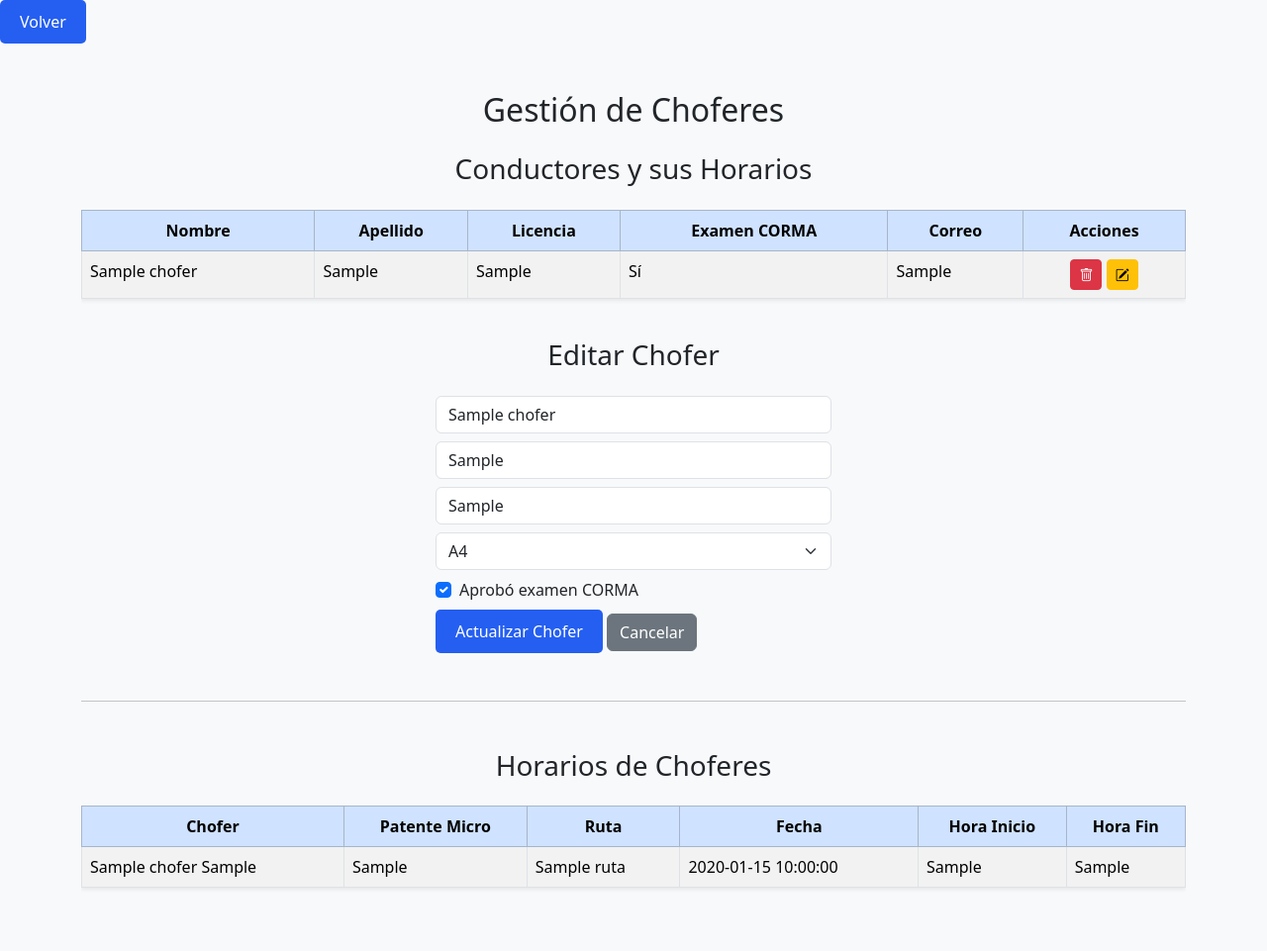
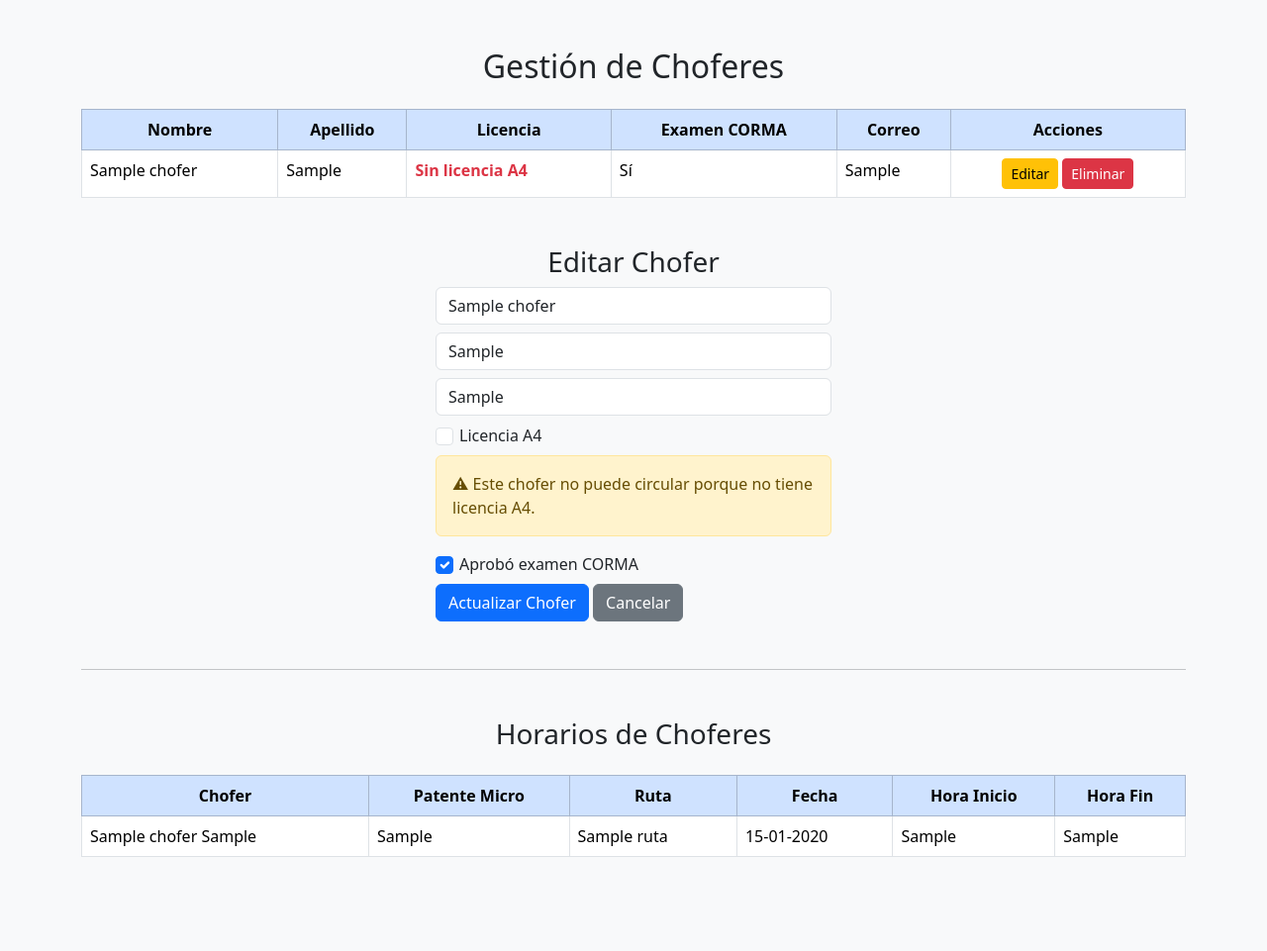
Before and after one commit to Bukishi/SistemaMicros, a PHP site: page /conductores.php?editar_id=1 in a window 1280 px wide. Shown: the whole page at 99% size. After the commit the page ends 866 px from the top, so only its background shows below. Run offline with PHP 8.4, Linux system fonts and the light colour scheme; the visitor is signed in with stand-in values (Sample User, id 1); tables that the repository leaves empty or names only in its code hold one stand-in row (values such as "Sample post"); some libraries are stand-ins or nearby versions.

Commit message:
Update conductores.php

```diff
--- a/conductores.php
+++ b/conductores.php
@@ -23,14 +23,13 @@ if (isset($_GET['editar_id'])) {
 
 // ACTUALIZAR CHOFER
 if (isset($_POST['update'])) {
-    $id         = $_POST['id'];
-    $nombre     = $_POST['nombre'];
-    $apellido   = $_POST['apellido'];
-    $correo     = $_POST['correo'];
-    $licencia   = $_POST['licencia'];
+    $id           = $_POST['id'];
+    $nombre       = $_POST['nombre'];
+    $apellido     = $_POST['apellido'];
+    $correo       = $_POST['correo'];
+    $licencia     = isset($_POST['licencia']) ? 'A4' : '';
     $examen_corma = isset($_POST['examen_corma']) ? 1 : 0;
 
-    // Obtener usuario_id para actualizar usuario
     $stmt = $pdo->prepare("SELECT usuario_id FROM chofer WHERE id = ?");
     $stmt->execute([$id]);
     $usuarioIdRow = $stmt->fetch(PDO::FETCH_ASSOC);
@@ -38,19 +37,15 @@ if (isset($_POST['update'])) {
     if ($usuarioIdRow) {
         $usuario_id = $usuarioIdRow['usuario_id'];
 
-        // Actualizar usuario
         $stmtUpdUser = $pdo->prepare("UPDATE usuario SET nombre = ?, apellido = ?, correo = ? WHERE id = ?");
         try {
             $stmtUpdUser->execute([$nombre, $apellido, $correo, $usuario_id]);
 
-            // Solo si no hay error, actualiza chofer
             $stmtUpdChofer = $pdo->prepare("UPDATE chofer SET nombre = ?, apellido = ?, licencia = ?, examen_corma = ? WHERE id = ?");
             $stmtUpdChofer->execute([$nombre, $apellido, $licencia, $examen_corma, $id]);
+
             header('Location: ' . basename($_SERVER['PHP_SELF']));
             exit;
-
-            echo "<div class='alert alert-success'>Chofer actualizado correctamente.</div>";
-
         } catch (PDOException $e) {
             if ($e->getCode() == '23505') {
                 echo "<div class='alert alert-danger'>El correo '$correo' ya está registrado. Por favor usa otro.</div>";
@@ -58,21 +53,22 @@ exit;
                 echo "<div class='alert alert-danger'>Error actualizando usuario: " . $e->getMessage() . "</div>";
             }
         }
-    } else {
-        echo "<div class='alert alert-danger'>Chofer no encontrado para actualizar.</div>";
     }
 }
 
-// Añadir chofer
+// AÑADIR CHOFER
 if (isset($_POST['add'])) {
     $nombre      = $_POST['nombre'];
     $apellido    = $_POST['apellido'];
     $correo      = $_POST['correo'];
     $contraseña  = password_hash($_POST['contraseña'], PASSWORD_DEFAULT);
-    $licencia    = $_POST['licencia'];
+    $licencia    = isset($_POST['licencia']) ? 'A4' : '';
     $examen_corma= isset($_POST['examen_corma']) ? true : false;
     $rol         = 'chofer';
 
+    if ($licencia !== 'A4') {
+        echo "<div class='alert alert-danger'>❌ No se puede registrar el chofer porque no cuenta con licencia A4.</div>";
+    } else {
         try {
             $stmt = $pdo->prepare("INSERT INTO usuario (nombre, apellido, correo, contraseña, rol) VALUES (?, ?, ?, ?, ?)");
             $stmt->execute([$nombre, $apellido, $correo, $contraseña, $rol]);
@@ -80,6 +76,7 @@ if (isset($_POST['add'])) {
 
             $stmt2 = $pdo->prepare("INSERT INTO chofer (nombre, apellido, usuario_id, licencia, examen_corma) VALUES (?, ?, ?, ?, ?)");
             $stmt2->execute([$nombre, $apellido, $usuario_id, $licencia, $examen_corma]);
+            echo "<div class='alert alert-success'>Chofer registrado correctamente.</div>";
         } catch (PDOException $e) {
             if ($e->getCode() == '23505') {
                 echo "<div class='alert alert-danger'>El correo '$correo' ya está registrado. Por favor usa otro.</div>";
@@ -88,137 +85,56 @@ if (isset($_POST['add'])) {
             }
         }
     }
+}
 
-// Eliminar chofer
+// ELIMINAR CHOFER
 if (isset($_POST['delete'])) {
     $chofer_id = $_POST['chofer_id'];
-
     $stmt = $pdo->prepare("SELECT usuario_id FROM chofer WHERE id = ?");
     $stmt->execute([$chofer_id]);
     $usuario = $stmt->fetch(PDO::FETCH_ASSOC);
-
     if ($usuario) {
         $usuario_id = $usuario['usuario_id'];
-
         $pdo->prepare("DELETE FROM asignacion_micro WHERE chofer_id = ?")->execute([$chofer_id]);
         $pdo->prepare("DELETE FROM horario WHERE chofer_id = ?")->execute([$chofer_id]);
         $pdo->prepare("DELETE FROM chofer WHERE id = ?")->execute([$chofer_id]);
-
-        if ($usuario_id) {
         $pdo->prepare("DELETE FROM usuario WHERE id = ?")->execute([$usuario_id]);
     }
 }
-}
 
-// Asignar micro a chofer
-if (isset($_POST['assign_micro'])) {
-    $chofer_id = $_POST['chofer_id'];
-    $micro_id  = $_POST['micro_id'];
-    $fecha     = $_POST['fecha'];
-    $hora_inicio = $_POST['hora_inicio'];
-    $hora_fin    = $_POST['hora_fin'];
-
-    $stmtRuta = $pdo->prepare("SELECT ruta_id FROM micro WHERE id = ?");
-    $stmtRuta->execute([$micro_id]);
-    $ruta = $stmtRuta->fetch(PDO::FETCH_ASSOC);
-
-    if ($ruta) {
-        $ruta_id = $ruta['ruta_id'];
-
-        $stmtAsignacion = $pdo->prepare("INSERT INTO asignacion_micro (chofer_id, micro_id, fecha, hora_inicio, hora_fin)
-                                         VALUES (?, ?, ?, ?, ?)");
-        $stmtAsignacion->execute([$chofer_id, $micro_id, $fecha, $hora_inicio, $hora_fin]);
-
-        $stmtHorario = $pdo->prepare("INSERT INTO horario (chofer_id, ruta_id, fecha, hora_inicio, hora_fin)
-                                      VALUES (?, ?, ?, ?, ?)");
-        $stmtHorario->execute([$chofer_id, $ruta_id, $fecha, $hora_inicio, $hora_fin]);
-    } else {
-        echo "Error: No se encontró la ruta asociada a la micro seleccionada.";
-    }
-}
-
-// Actualizar horario
-if (isset($_POST['update_schedule'])) {
-    $horario_id = $_POST['horario_id'];
-    $ruta_id    = $_POST['ruta_id'];
-    $micro_id   = $_POST['micro_id'];
-    $fecha      = $_POST['fecha'];
-    $inicio     = $_POST['inicio'];
-    $fin        = $_POST['fin'];
-
-    $stmt = $pdo->prepare("SELECT chofer_id FROM horario WHERE id = ?");
-    $stmt->execute([$horario_id]);
-    $row = $stmt->fetch();
-
-    if ($row) {
-        $chofer_id = $row['chofer_id'];
-
-        $checkStmt = $pdo->prepare("SELECT id FROM asignacion_micro WHERE chofer_id = ? AND fecha = ?");
-        $checkStmt->execute([$chofer_id, $fecha]);
-        $existing = $checkStmt->fetch();
-
-        if ($existing) {
-            $updateStmt = $pdo->prepare("UPDATE asignacion_micro
-                                         SET micro_id = ?, hora_inicio = ?, hora_fin = ?
-                                         WHERE id = ?");
-            $updateStmt->execute([$micro_id, $inicio, $fin, $existing['id']]);
-        } else {
-            $insertStmt = $pdo->prepare("INSERT INTO asignacion_micro
-                                         (chofer_id, micro_id, fecha, hora_inicio, hora_fin)
-                                         VALUES (?, ?, ?, ?, ?)");
-            $insertStmt->execute([$chofer_id, $micro_id, $fecha, $inicio, $fin]);
-        }
-
-        if ($horario_id) {
-            $updateHorario = $pdo->prepare("UPDATE horario
-                                            SET chofer_id = ?, ruta_id = ?, hora_inicio = ?, hora_fin = ?
-                                            WHERE id = ?");
-            $updateHorario->execute([$chofer_id, $ruta_id, $inicio, $fin, $horario_id]);
-        } else {
-            $insertHorario = $pdo->prepare("INSERT INTO horario
-                                            (chofer_id, ruta_id, hora_inicio, hora_fin)
-                                            VALUES (?, ?, ?, ?)");
-            $insertHorario->execute([$chofer_id, $ruta_id, $inicio, $fin]);
-        }
-        echo "<p style='color:green;'>✅ Horario actualizado correctamente.</p>";
-    } else {
-        echo "<p style='color:red;'>❌ No se encontró un horario con ese ID.</p>";
-    }
-}
-
+// CONSULTAS GENERALES
 $micros   = $pdo->query("SELECT id, patente, ruta_id FROM micro")->fetchAll();
 $rutas    = $pdo->query("SELECT id, nombre FROM ruta")->fetchAll();
 $choferes = $pdo->query("SELECT c.id, c.nombre, c.apellido, c.licencia, c.examen_corma, u.correo, c.usuario_id
                           FROM chofer c
                           JOIN usuario u ON c.usuario_id = u.id")->fetchAll();
-
-$horarios = $pdo->query("SELECT h.id, c.nombre AS chofer_nombre,
-                                        c.apellido AS chofer_apellido,
-                                        h.hora_inicio,
-                                        h.hora_fin,
-                                        h.fecha,
-                                        m.patente AS micro_patente,
-                                        r.nombre AS ruta_nombre
+$horarios = $pdo->query("SELECT h.id, c.nombre AS chofer_nombre, c.apellido AS chofer_apellido, h.hora_inicio, h.hora_fin, h.fecha, m.patente AS micro_patente, r.nombre AS ruta_nombre
                          FROM horario h
                          JOIN chofer c ON h.chofer_id = c.id
                          JOIN ruta r ON h.ruta_id = r.id
-                                        LEFT JOIN asignacion_micro am
-                                        ON am.chofer_id = h.chofer_id AND DATE(am.fecha) = DATE(h.fecha)
-                                        LEFT JOIN micro m ON am.micro_id = m.id;
-                                        ")->fetchAll();
-
+                         LEFT JOIN asignacion_micro am ON am.chofer_id = h.chofer_id AND DATE(am.fecha) = DATE(h.fecha)
+                         LEFT JOIN micro m ON am.micro_id = m.id")->fetchAll();
 ?>
 
 <!DOCTYPE html>
 <html lang="es">
 <head>
-    <meta charset="UTF-8">
+    <meta charset="UTF-8" />
     <title>Gestión de Choferes</title>
-    <link href="https://cdn.jsdelivr.net/npm/bootstrap@5.3.3/dist/css/bootstrap.min.css" rel="stylesheet">
-    <link href="https://cdn.jsdelivr.net/npm/bootstrap-icons@1.10.5/font/bootstrap-icons.css" rel="stylesheet">
+    <link href="https://cdn.jsdelivr.net/npm/bootstrap@5.3.3/dist/css/bootstrap.min.css" rel="stylesheet" />
+    <link href="https://cdn.jsdelivr.net/npm/bootstrap-icons@1.10.5/font/bootstrap-icons.css" rel="stylesheet" />
     <style>
+        .no-circular {
+            background-color: #f8d7da !important; /* rojo claro */
+        }
+        /* Checkbox un poquito más grandes y borde un poco más grueso */
+        input[type="checkbox"] {
+            width: 18px;
+            height: 18px;
+            border-width: 1.5px;
+        }
         button {
-          background-color:rgb(37, 95, 241);
+            background-color: rgb(37, 95, 241);
             color: #fff;
             padding: 10px 20px;
             border: none;
@@ -226,22 +142,43 @@ $horarios = $pdo->query("SELECT h.id, c.nombre AS chofer_nombre,
             cursor: pointer;
             transition: background-color 0.3s ease;
         }
-
         button:hover {
-          background-color:rgb(42, 158, 235);
+            background-color: rgb(42, 158, 235);
         }
     </style>
+
+    <script>
+        // Confirmación al editar si licencia o examen CORMA están desmarcados
+        function confirmarEdicion(event) {
+            const licencia = document.getElementById('licenciaCheckEdit').checked;
+            const corma = document.getElementById('cormaCheckEdit').checked;
+
+            if (!licencia || !corma) {
+                let mensaje = 'Este chofer ';
+                if (!licencia && !corma) {
+                    mensaje += 'no tiene licencia A4 y no aprobó examen CORMA.';
+                } else if (!licencia) {
+                    mensaje += 'no tiene licencia A4.';
+                } else if (!corma) {
+                    mensaje += 'no aprobó examen CORMA.';
+                }
+                mensaje += ' ¿Seguro que deseas guardar?';
+
+                if (!confirm(mensaje)) {
+                    event.preventDefault();
+                    return false;
+                }
+            }
+            return true;
+        }
+    </script>
 </head>
 <body class="bg-light">
+<div class="container py-5">
+    <h2 class="text-center mb-4">Gestión de Choferes</h2>
 
-<button type="button" onclick="location.href='home.php'">Volver</button>
-
-<div class="container py-5">
-    <h2 class="mb-4 text-center">Gestión de Choferes</h2>
-    <h3 class="my-4 text-center">Conductores y sus Horarios</h3>
-
-    <div class="table-responsive">
-        <table class="table table-bordered table-striped table-hover shadow-sm">
+    <!-- Tabla de Choferes -->
+    <table class="table table-bordered table-hover">
         <thead class="table-primary text-center">
             <tr>
                 <th>Nombre</th>
@@ -254,73 +191,82 @@ $horarios = $pdo->query("SELECT h.id, c.nombre AS chofer_nombre,
         </thead>
         <tbody>
             <?php foreach ($choferes as $chofer): ?>
-                    <tr>
+            <tr class="<?= ($chofer['licencia'] !== 'A4' || !$chofer['examen_corma']) ? 'no-circular' : '' ?>">
                 <td><?= htmlspecialchars($chofer['nombre']) ?></td>
                 <td><?= htmlspecialchars($chofer['apellido']) ?></td>
-                        <td><?= htmlspecialchars($chofer['licencia']) ?></td>
-                        <td><?= $chofer['examen_corma'] ? 'Sí' : 'No' ?></td>
+                <td>
+                    <?= $chofer['licencia'] === 'A4' ? 'A4' : '<span class="text-danger fw-bold">Sin licencia A4</span>' ?>
+                </td>
+                <td><?= $chofer['examen_corma'] ? 'Sí' : '<span class="text-danger fw-bold">No aprobado</span>' ?></td>
                 <td><?= htmlspecialchars($chofer['correo']) ?></td>
                 <td class="text-center">
+                    <a href="?editar_id=<?= $chofer['id'] ?>" class="btn btn-warning btn-sm">Editar</a>
                     <form method="POST" style="display:inline-block;">
-                                <input type="hidden" name="chofer_id" value="<?= $chofer['id'] ?>">
-                                <button type="submit" name="delete" class="btn btn-danger btn-sm" onclick="return confirm('¿Eliminar chofer?')">
-                                    <i class="bi bi-trash"></i>
-                                </button>
+                        <input type="hidden" name="chofer_id" value="<?= $chofer['id'] ?>" />
+                        <button type="submit" name="delete" class="btn btn-danger btn-sm" onclick="return confirm('¿Eliminar chofer?')">Eliminar</button>
                     </form>
-                            <a href="?editar_id=<?= $chofer['id'] ?>" class="btn btn-warning btn-sm">
-                                <i class="bi bi-pencil-square"></i>
-                            </a>
                 </td>
             </tr>
             <?php endforeach; ?>
         </tbody>
     </table>
+
+    <!-- Formulario Agregar o Editar -->
+    <?php if (isset($choferEditar)): ?>
+        <h3 class="text-center mt-5">Editar Chofer</h3>
+        <form method="POST" class="mx-auto" style="max-width: 400px;" onsubmit="return confirmarEdicion(event)">
+            <input type="hidden" name="id" value="<?= $choferEditar['id'] ?>" />
+            <input type="text" name="nombre" class="form-control mb-2" required value="<?= htmlspecialchars($choferEditar['nombre']) ?>" />
+            <input type="text" name="apellido" class="form-control mb-2" required value="<?= htmlspecialchars($choferEditar['apellido']) ?>" />
+            <input type="email" name="correo" class="form-control mb-2" required value="<?= htmlspecialchars($choferEditar['correo']) ?>" />
+
+            <div class="form-check mb-2">
+                <input type="checkbox" name="licencia" id="licenciaCheckEdit" class="form-check-input" <?= $choferEditar['licencia'] === 'A4' ? 'checked' : '' ?> />
+                <label for="licenciaCheckEdit" class="form-check-label">Licencia A4</label>
             </div>
 
-    <!-- FORMULARIO EDITAR -->
-    <?php if (isset($choferEditar)): ?>
-        <h3 class="my-4 text-center">Editar Chofer</h3>
-        <form method="POST" class="mx-auto" style="max-width: 400px;">
-            <input type="hidden" name="id" value="<?= $choferEditar['id'] ?>">
-            <input type="text" name="nombre" placeholder="Nombre" class="form-control mb-2" value="<?= htmlspecialchars($choferEditar['nombre']) ?>" required>
-            <input type="text" name="apellido" placeholder="Apellido" class="form-control mb-2" value="<?= htmlspecialchars($choferEditar['apellido']) ?>" required>
-            <input type="email" name="correo" placeholder="Correo" class="form-control mb-2" value="<?= htmlspecialchars($choferEditar['correo']) ?>" required>
-            <!-- Licencia A4 únicamente -->
-            <select name="licencia" class="form-select mb-2" required>
-                <option value="A4" <?= $choferEditar['licencia'] === 'A4' ? 'selected' : '' ?>>A4</option>
-            </select>
+            <?php if ($choferEditar['licencia'] !== 'A4'): ?>
+                <div class="alert alert-warning">⚠ Este chofer no puede circular porque no tiene licencia A4.</div>
+            <?php endif; ?>
+
             <div class="form-check mb-2">
-                <input type="checkbox" name="examen_corma" class="form-check-input" id="cormaCheckEdit" <?= $choferEditar['examen_corma'] ? 'checked' : '' ?>>
-                <label class="form-check-label" for="cormaCheckEdit">Aprobó examen CORMA</label>
+                <input type="checkbox" name="examen_corma" id="cormaCheckEdit" class="form-check-input" <?= $choferEditar['examen_corma'] ? 'checked' : '' ?> />
+                <label for="cormaCheckEdit" class="form-check-label">Aprobó examen CORMA</label>
             </div>
-            <button type="submit" name="update">Actualizar Chofer</button>
+
+            <?php if (!$choferEditar['examen_corma']): ?>
+                <div class="alert alert-warning">⚠ Este chofer no puede circular porque no aprobó el examen CORMA.</div>
+            <?php endif; ?>
+
+            <button type="submit" name="update" class="btn btn-primary">Actualizar Chofer</button>
             <a href="<?= basename($_SERVER['PHP_SELF']) ?>" class="btn btn-secondary">Cancelar</a>
         </form>
     <?php else: ?>
-    <!-- FORMULARIO AGREGAR -->
-    <h3 class="my-4 text-center">Agregar Nuevo Chofer</h3>
+        <h3 class="text-center mt-5">Agregar Nuevo Chofer</h3>
         <form method="POST" class="mx-auto" style="max-width: 400px;">
-        <input type="text" name="nombre" placeholder="Nombre" class="form-control mb-2" required>
-        <input type="text" name="apellido" placeholder="Apellido" class="form-control mb-2" required>
-        <input type="email" name="correo" placeholder="Correo" class="form-control mb-2" required>
-        <input type="password" name="contraseña" placeholder="Contraseña" class="form-control mb-2" required>
-        <!-- Licencia A4 únicamente -->
-        <select name="licencia" class="form-select mb-2" required>
-            <option value="A4" selected>A4</option>
-        </select>
+            <input type="text" name="nombre" class="form-control mb-2" required placeholder="Nombre" />
+            <input type="text" name="apellido" class="form-control mb-2" required placeholder="Apellido" />
+            <input type="email" name="correo" class="form-control mb-2" required placeholder="Correo" />
+            <input type="password" name="contraseña" class="form-control mb-2" required placeholder="Contraseña" />
+
             <div class="form-check mb-2">
-            <input type="checkbox" name="examen_corma" class="form-check-input" id="cormaCheckAdd">
-            <label class="form-check-label" for="cormaCheckAdd">Aprobó examen CORMA</label>
+                <input type="checkbox" name="licencia" id="licenciaCheckAdd" class="form-check-input" />
+                <label for="licenciaCheckAdd" class="form-check-label">Licencia A4</label>
             </div>
-        <button type="submit" name="add">Agregar Chofer</button>
+
+            <div class="form-check mb-2">
+                <input type="checkbox" name="examen_corma" id="cormaCheckAdd" class="form-check-input" />
+                <label for="cormaCheckAdd" class="form-check-label">Aprobó examen CORMA</label>
+            </div>
+
+            <button type="submit" name="add" class="btn btn-success">Agregar Chofer</button>
         </form>
     <?php endif; ?>
 
-    <hr class="my-5">
+    <hr class="my-5" />
 
-    <h3 class="mb-4 text-center">Horarios de Choferes</h3>
-    <div class="table-responsive">
-        <table class="table table-bordered table-hover table-striped shadow-sm">
+    <h3 class="text-center mb-4">Horarios de Choferes</h3>
+    <table class="table table-bordered table-hover">
         <thead class="table-primary text-center">
             <tr>
                 <th>Chofer</th>
@@ -337,7 +283,7 @@ $horarios = $pdo->query("SELECT h.id, c.nombre AS chofer_nombre,
                 <td><?= htmlspecialchars($horario['chofer_nombre'] . ' ' . $horario['chofer_apellido']) ?></td>
                 <td><?= htmlspecialchars($horario['micro_patente'] ?? '-') ?></td>
                 <td><?= htmlspecialchars($horario['ruta_nombre']) ?></td>
-                        <td><?= htmlspecialchars($horario['fecha']) ?></td>
+                <td><?= date('d-m-Y', strtotime($horario['fecha'])) ?></td>
                 <td><?= htmlspecialchars($horario['hora_inicio']) ?></td>
                 <td><?= htmlspecialchars($horario['hora_fin']) ?></td>
             </tr>
@@ -345,9 +291,5 @@ $horarios = $pdo->query("SELECT h.id, c.nombre AS chofer_nombre,
         </tbody>
     </table>
 </div>
-
-</div>
-
-<script src="https://cdn.jsdelivr.net/npm/bootstrap@5.3.3/dist/js/bootstrap.bundle.min.js"></script>
 </body>
 </html>
```
Lines whose indentation alone changed are shown as unchanged.
